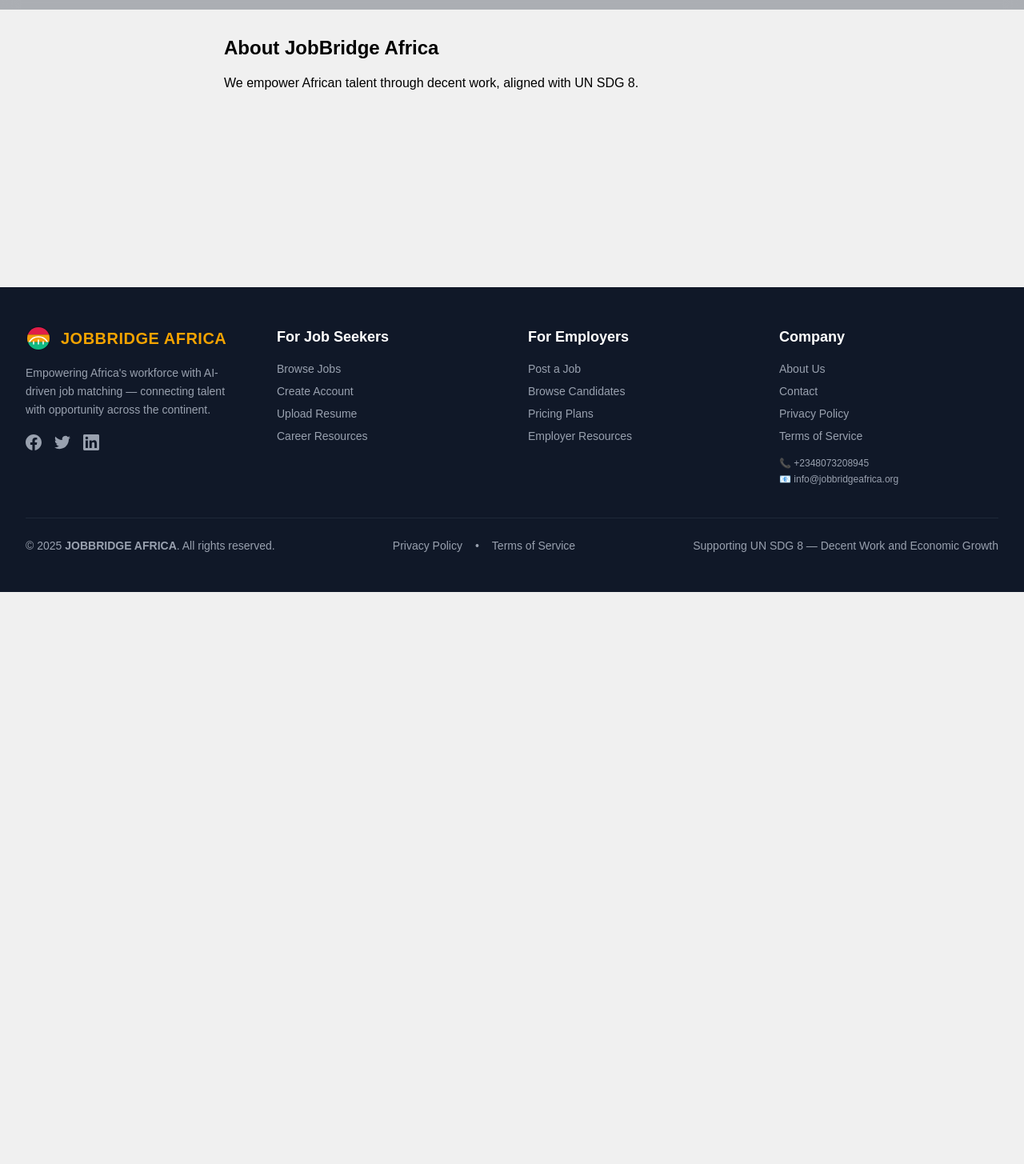
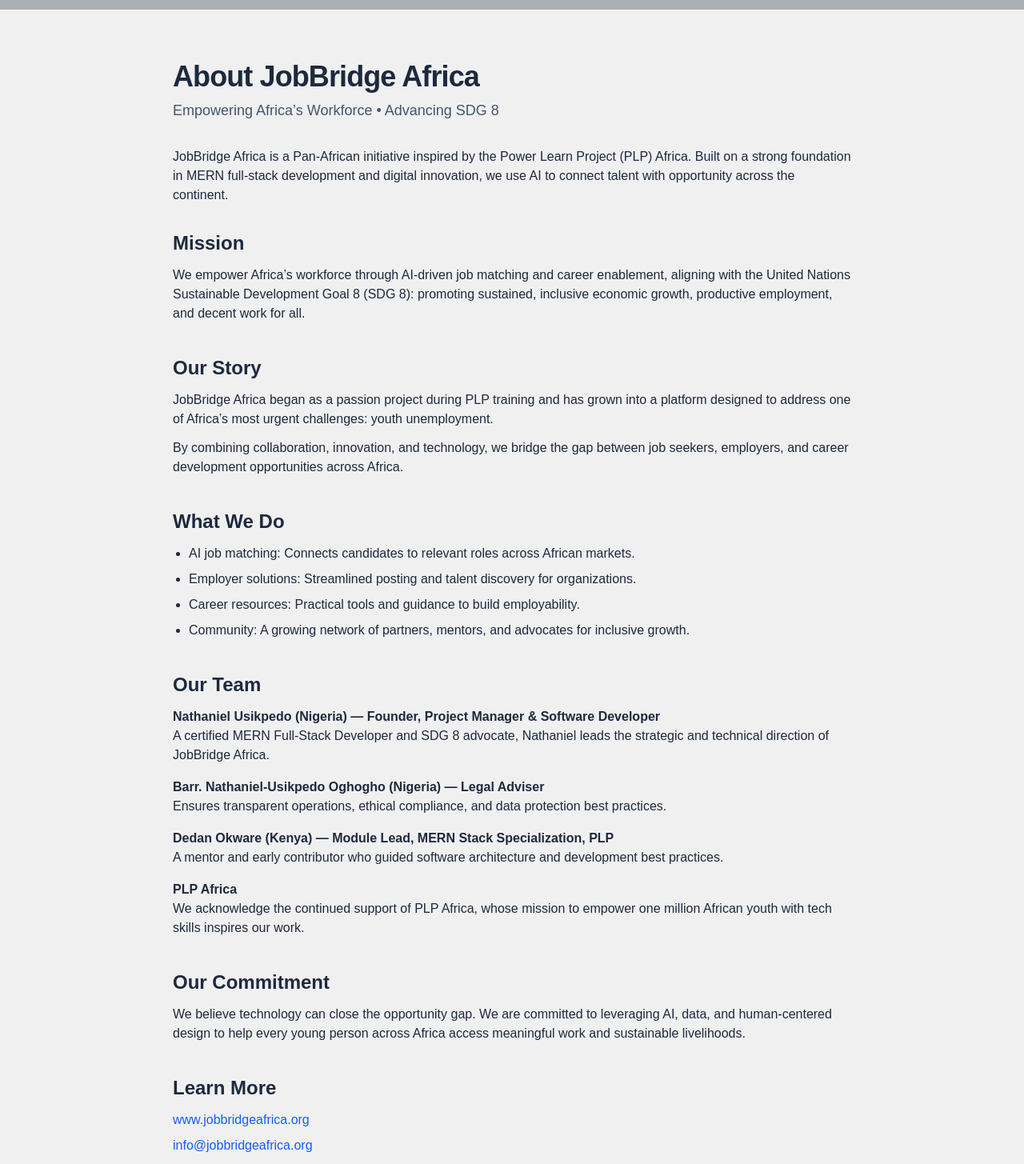
Before and after one commit to Nattydread777/jobbridge-africa, a React (Vite) app in the folder JOBBRIDGE-AFRICA/frontend/: page /about in a window 1280 px wide. Shown: the part 60-1515 px from the top of the page at 80% size. Before the commit the page ends 800 px from the top, so only its background shows below. Built offline with nearby package versions, Linux system fonts and the light colour scheme; no server answers.

Commit message:
About: professional, structured content with mission, story, team

```diff
--- a/JOBBRIDGE-AFRICA/frontend/src/pages/About.jsx
+++ b/JOBBRIDGE-AFRICA/frontend/src/pages/About.jsx
@@ -1,7 +1,145 @@
 const About = () => (
-  <div className="p-6 max-w-3xl mx-auto">
-    <h2 className="text-2xl font-bold mb-4">About JobBridge Africa</h2>
-    <p>We empower African talent through decent work, aligned with UN SDG 8.</p>
+  <div className="px-6 py-10 md:py-14 max-w-4xl mx-auto text-slate-800">
+    <header className="mb-8">
+      <h1 className="text-3xl md:text-4xl font-extrabold tracking-tight mb-2">
+        About JobBridge Africa
+      </h1>
+      <p className="text-base md:text-lg text-slate-600">
+        Empowering Africa’s Workforce • Advancing SDG&nbsp;8
+      </p>
+    </header>
+
+    <section className="space-y-4 mb-8">
+      <p>
+        JobBridge Africa is a Pan‑African initiative inspired by the Power Learn
+        Project (PLP) Africa. Built on a strong foundation in MERN full‑stack
+        development and digital innovation, we use AI to connect talent with
+        opportunity across the continent.
+      </p>
+    </section>
+
+    <section className="mb-10">
+      <h2 className="text-xl md:text-2xl font-bold mb-3">Mission</h2>
+      <p>
+        We empower Africa’s workforce through AI‑driven job matching and career
+        enablement, aligning with the United Nations Sustainable Development
+        Goal 8 (SDG&nbsp;8): promoting sustained, inclusive economic growth,
+        productive employment, and decent work for all.
+      </p>
+    </section>
+
+    <section className="mb-10">
+      <h2 className="text-xl md:text-2xl font-bold mb-3">Our Story</h2>
+      <p className="mb-3">
+        JobBridge Africa began as a passion project during PLP training and has
+        grown into a platform designed to address one of Africa’s most urgent
+        challenges: youth unemployment.
+      </p>
+      <p>
+        By combining collaboration, innovation, and technology, we bridge the
+        gap between job seekers, employers, and career development opportunities
+        across Africa.
+      </p>
+    </section>
+
+    <section className="mb-10">
+      <h2 className="text-xl md:text-2xl font-bold mb-3">What We Do</h2>
+      <ul className="list-disc pl-5 space-y-2">
+        <li>
+          <span className="font-medium">AI job matching:</span> Connects
+          candidates to relevant roles across African markets.
+        </li>
+        <li>
+          <span className="font-medium">Employer solutions:</span> Streamlined
+          posting and talent discovery for organizations.
+        </li>
+        <li>
+          <span className="font-medium">Career resources:</span> Practical tools
+          and guidance to build employability.
+        </li>
+        <li>
+          <span className="font-medium">Community:</span> A growing network of
+          partners, mentors, and advocates for inclusive growth.
+        </li>
+      </ul>
+    </section>
+
+    <section className="mb-10">
+      <h2 className="text-xl md:text-2xl font-bold mb-3">Our Team</h2>
+      <div className="space-y-4">
+        <div>
+          <h3 className="font-semibold">
+            Nathaniel Usikpedo (Nigeria) — Founder, Project Manager & Software
+            Developer
+          </h3>
+          <p>
+            A certified MERN Full‑Stack Developer and SDG&nbsp;8 advocate,
+            Nathaniel leads the strategic and technical direction of JobBridge
+            Africa.
+          </p>
+        </div>
+        <div>
+          <h3 className="font-semibold">
+            Barr. Nathaniel‑Usikpedo Oghogho (Nigeria) — Legal Adviser
+          </h3>
+          <p>
+            Ensures transparent operations, ethical compliance, and data
+            protection best practices.
+          </p>
+        </div>
+        <div>
+          <h3 className="font-semibold">
+            Dedan Okware (Kenya) — Module Lead, MERN Stack Specialization, PLP
+          </h3>
+          <p>
+            A mentor and early contributor who guided software architecture and
+            development best practices.
+          </p>
+        </div>
+        <div>
+          <h3 className="font-semibold">PLP Africa</h3>
+          <p>
+            We acknowledge the continued support of PLP Africa, whose mission to
+            empower one million African youth with tech skills inspires our
+            work.
+          </p>
+        </div>
+      </div>
+    </section>
+
+    <section className="mb-10">
+      <h2 className="text-xl md:text-2xl font-bold mb-3">Our Commitment</h2>
+      <p>
+        We believe technology can close the opportunity gap. We are committed to
+        leveraging AI, data, and human‑centered design to help every young
+        person across Africa access meaningful work and sustainable livelihoods.
+      </p>
+    </section>
+
+    <section>
+      <h2 className="text-xl md:text-2xl font-bold mb-3">Learn More</h2>
+      <ul className="space-y-2">
+        <li>
+          <a
+            className="text-blue-600 hover:underline"
+            href="https://www.jobbridgeafrica.org"
+            target="_blank"
+            rel="noreferrer"
+          >
+            www.jobbridgeafrica.org
+          </a>
+        </li>
+        <li>
+          <a
+            className="text-blue-600 hover:underline"
+            href="mailto:info@jobbridgeafrica.org"
+          >
+            info@jobbridgeafrica.org
+          </a>
+        </li>
+        <li>Follow us: LinkedIn, X, Instagram, Facebook</li>
+      </ul>
+    </section>
   </div>
 );
 
```
